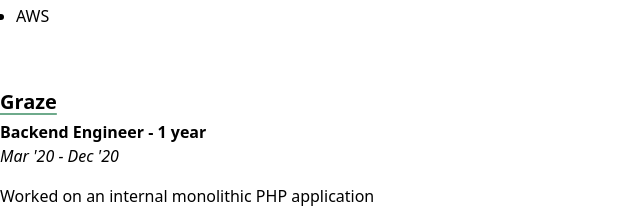
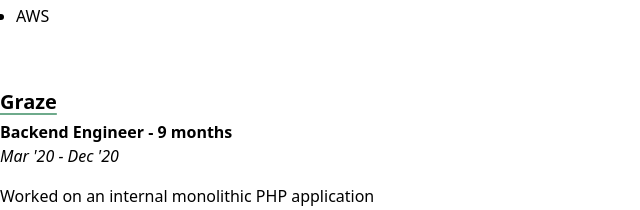
Before and after one commit to SammyAbukmeil/portfolio, a Next.js app: page / in a window 1280 px wide. Shown: the part 4585-4795 px from the top of the page, without its empty margins (0-640 px from the left). Built offline with nearby package versions, Linux system fonts and the light colour scheme.

Commit message:
Update expereince date

```diff
--- a/app/components/sections/ExperienceSection.tsx
+++ b/app/components/sections/ExperienceSection.tsx
@@ -65,7 +65,7 @@
       <Experience
         title="Graze"
         role="Backend Engineer"
-        time="1 year"
+        time="9 months"
         link="https://www.graze.com"
         date="Mar '20 - Dec '20"
       >
```
